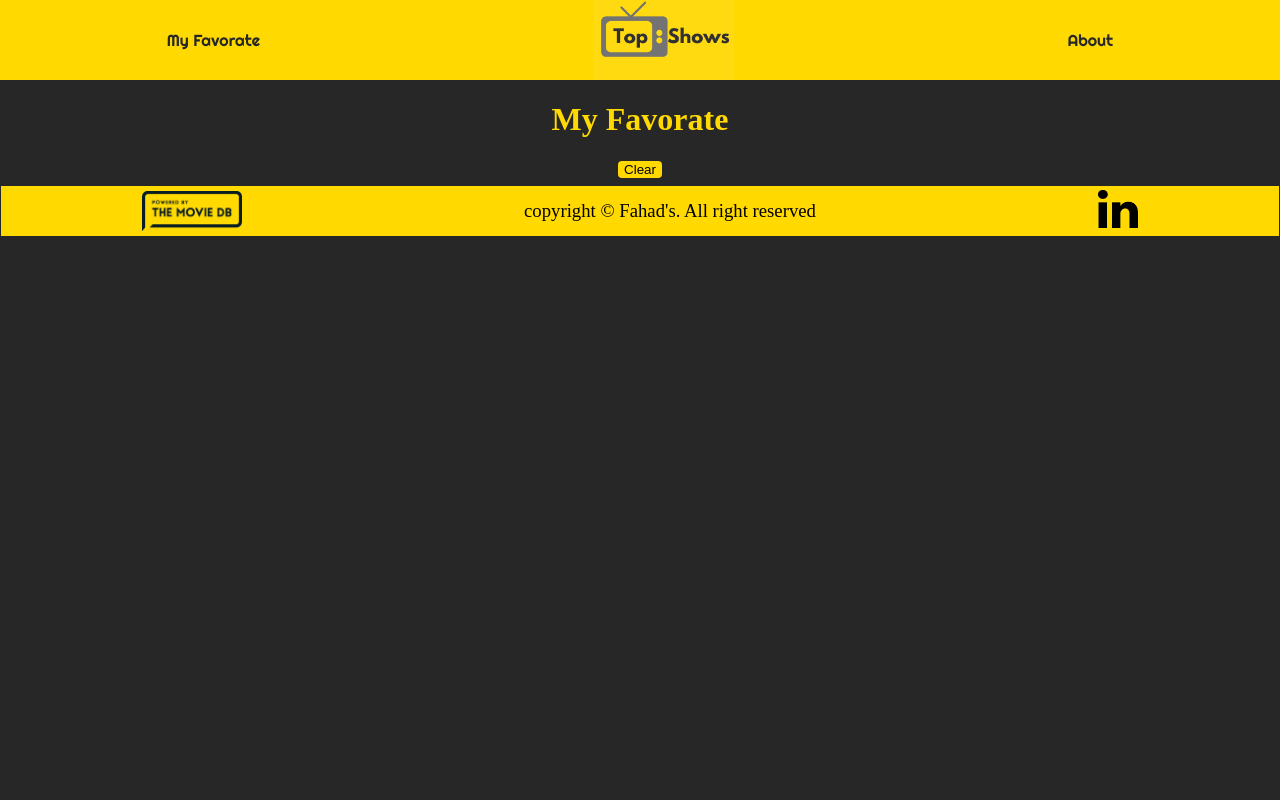
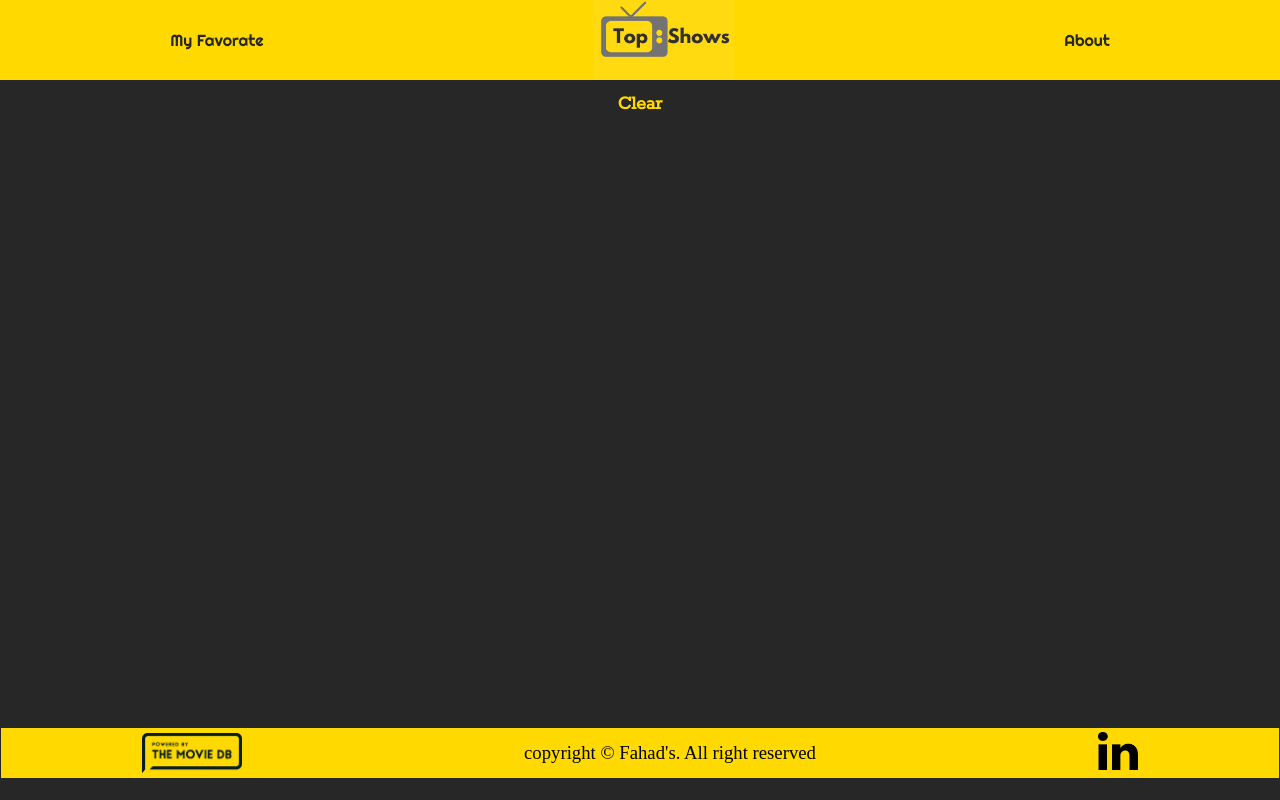
Before and after one commit to fahadaldawish/top-shows, a React (Create React App) app: page /myfavorate in a window 1280 px wide. Built offline with nearby package versions, Linux system fonts and the light colour scheme.

Commit message:
done alomst

```diff
--- a/src/About.js
+++ b/src/About.js
@@ -2,7 +2,7 @@ import React from 'react'
 
 const About = () => {
     return (
-        <div>
+        <div className='container2'>
             <h1>what do you want ? fuck off</h1>
         </div>
     )
--- a/src/Home.js
+++ b/src/Home.js
@@ -32,7 +32,7 @@ class Home extends Component{
     render(){
 
         return(
-            <div className="cotainer">
+            <div>
             <TopShows   addToFave={this.props.addToFave} watchLater={this.props.watchLater} toppies={this.state.tvShows}
             funWatch={this.props.funWatch}/>
             {/* <Fave add={this.state.myFavorate} /> */}
--- a/src/Logo.js
+++ b/src/Logo.js
@@ -78,7 +78,7 @@ class Logo extends Component {
       <nav className="headers">
         <Link className='link' to='/myfavorate'>My Favorate</Link>
         {/* <Link className='link' to ='/watchlist'>My List</Link> */}
-        <Link className='link' to = '/'> <img src = {logos} alt="logo" /></Link>
+        <Link to = '/'> <img src = {logos} alt="logo" /></Link>
         {/* <Link className='link' to='/contact'>Contact</Link> */}
         <Link className='link' to='/about'>About</Link>
         {/* <Link className='link' to='/show'>Show</Link> */}
--- a/src/MyFavorate.js
+++ b/src/MyFavorate.js
@@ -29,7 +29,6 @@ class MyFavorate extends Component{
 
         return (
             <div className="container">
-            <h1>My Favorate</h1>
             {/* {console.log(this.props)} */}
             {faves}
             <button className="reset" onClick= {(() => this.props.clearList())}>Clear</button>
--- a/src/PrintMo.js
+++ b/src/PrintMo.js
@@ -3,7 +3,7 @@ import React from 'react'
 export default function PrintMo(props) {
 
     return (
-        <div className="container">
+        <div>
                <div className="btnCont">
                <img className="poster" src= {`https://image.tmdb.org/t/p/w200/${props.show['poster_path']}`}>
                </img>
--- a/src/index.css
+++ b/src/index.css
@@ -90,10 +90,34 @@ padding-top: 10px;
 .link{
   color: rgb(39, 39, 39);
   text-decoration: none;
+  /* background-color: skyblue; */
+ transition-duration: 0.4s;
+  padding : 10px;
+  border-radius: 10px;
+
 }
 .link:hover{
-  font-weight: bold;
+  /* font-weight: bold; */
+  background-color: rgb(39, 39, 39);
+  color: rgb(255, 217, 000);
+
 }
+.reset{
+     border-radius: 10px;
+     background-color: rgb(39, 39, 39);
+     color: rgb(255, 217, 000);
+     border: 0ch;
+     width: 7rem;
+     height: 2rem;
+     transition-duration: 0.5s;
+     font-family: 'Rokkitt', serif;
+     font-size: 20px;
+     font-weight: bold;
+    }
+    .reset:hover{
+      background-color: rgb(255,217,000);
+      color:rgb(39, 39, 39);
+    }
 h1{
   color: rgb(255, 217, 000);
 }
@@ -168,18 +192,13 @@ h3{
  border-radius: 2px;
 
 }
-.reset{
-  border-radius: 4px;
- background-color: rgb(255, 217, 000);
- border: 0ch;
-
-}
 .fave{
   text-align: center;
 }
 
 .container {
 margin: 0.5rem;
+height: 79vh;
 }
 
 div{
@@ -189,3 +208,8 @@ div{
 .fahad2 {
 height: auto;
 }
+
+.container2 {
+  margin: 0.5rem;
+  height: 77vh;
+  }
```
